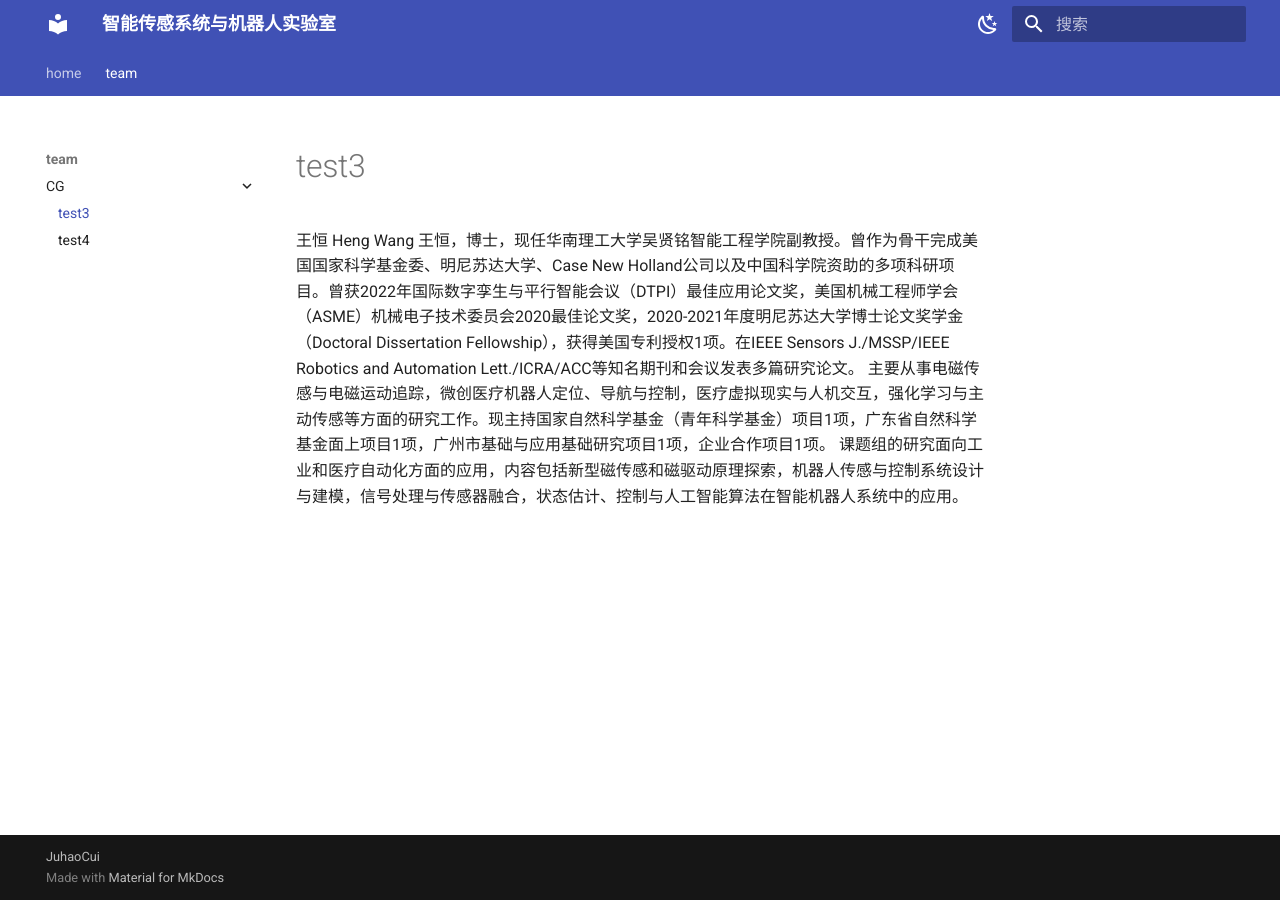
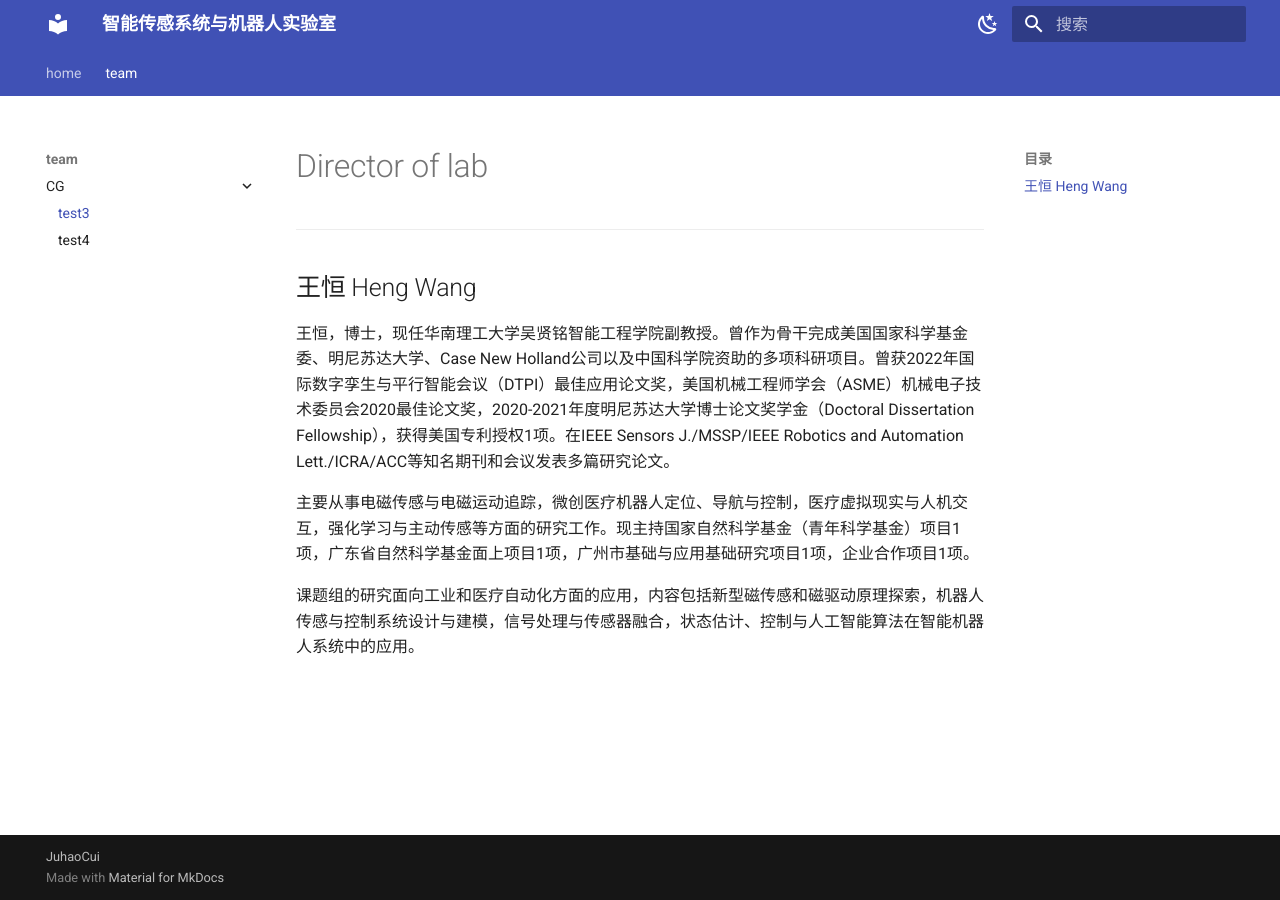
Before and after one commit to juhaocui/Wang-Lab.github.io, an MkDocs documentation site: the page built from docs/test3.md, in a window 1280 px wide. Built offline with MkDocs 1.6.1 and Material for MkDocs 9.7.7, drawn with Linux system fonts in a browser that asks for light colours.

Commit message:
Update test3.md

```diff
--- a/docs/test3.md
+++ b/docs/test3.md
@@ -1,5 +1,9 @@
-# test3
-王恒   Heng Wang
+# Director of lab
+- - -
+## 王恒   Heng Wang
+
 王恒，博士，现任华南理工大学吴贤铭智能工程学院副教授。曾作为骨干完成美国国家科学基金委、明尼苏达大学、Case New Holland公司以及中国科学院资助的多项科研项目。曾获2022年国际数字孪生与平行智能会议（DTPI）最佳应用论文奖，美国机械工程师学会（ASME）机械电子技术委员会2020最佳论文奖，2020-2021年度明尼苏达大学博士论文奖学金（Doctoral Dissertation Fellowship），获得美国专利授权1项。在IEEE Sensors J./MSSP/IEEE Robotics and Automation Lett./ICRA/ACC等知名期刊和会议发表多篇研究论文。
+
 主要从事电磁传感与电磁运动追踪，微创医疗机器人定位、导航与控制，医疗虚拟现实与人机交互，强化学习与主动传感等方面的研究工作。现主持国家自然科学基金（青年科学基金）项目1项，广东省自然科学基金面上项目1项，广州市基础与应用基础研究项目1项，企业合作项目1项。
+
 课题组的研究面向工业和医疗自动化方面的应用，内容包括新型磁传感和磁驱动原理探索，机器人传感与控制系统设计与建模，信号处理与传感器融合，状态估计、控制与人工智能算法在智能机器人系统中的应用。
```
